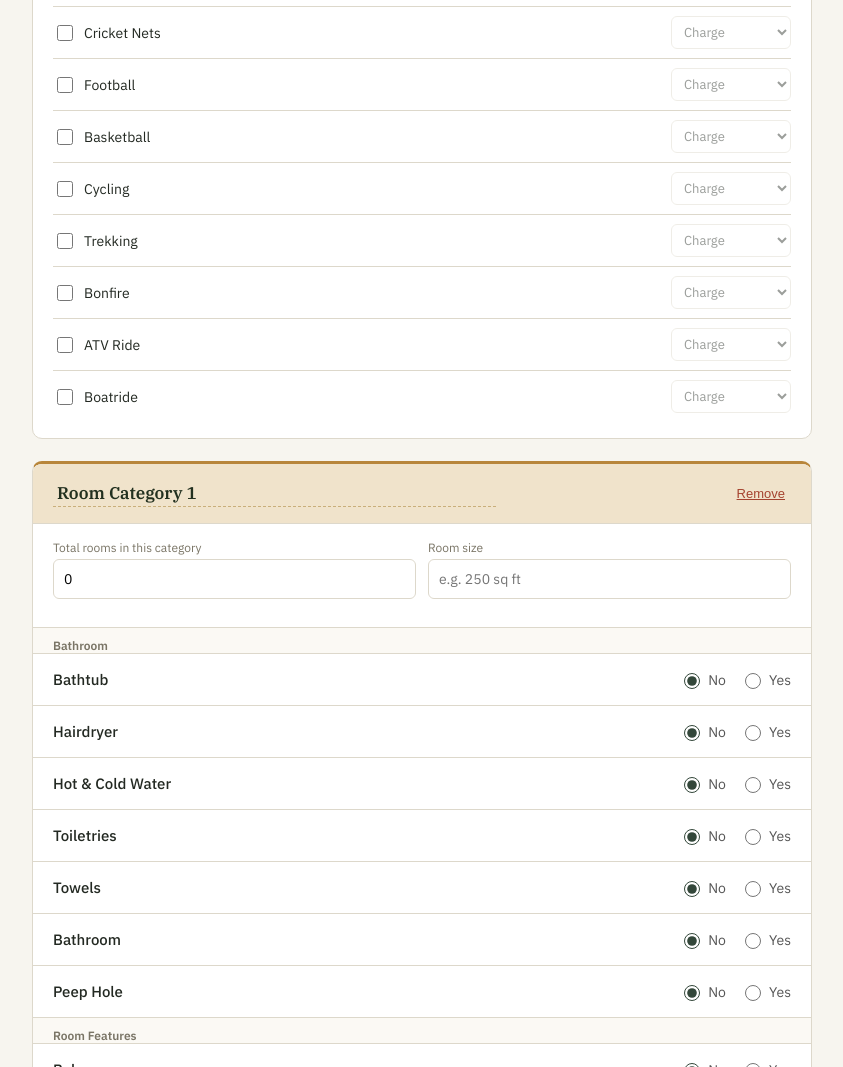
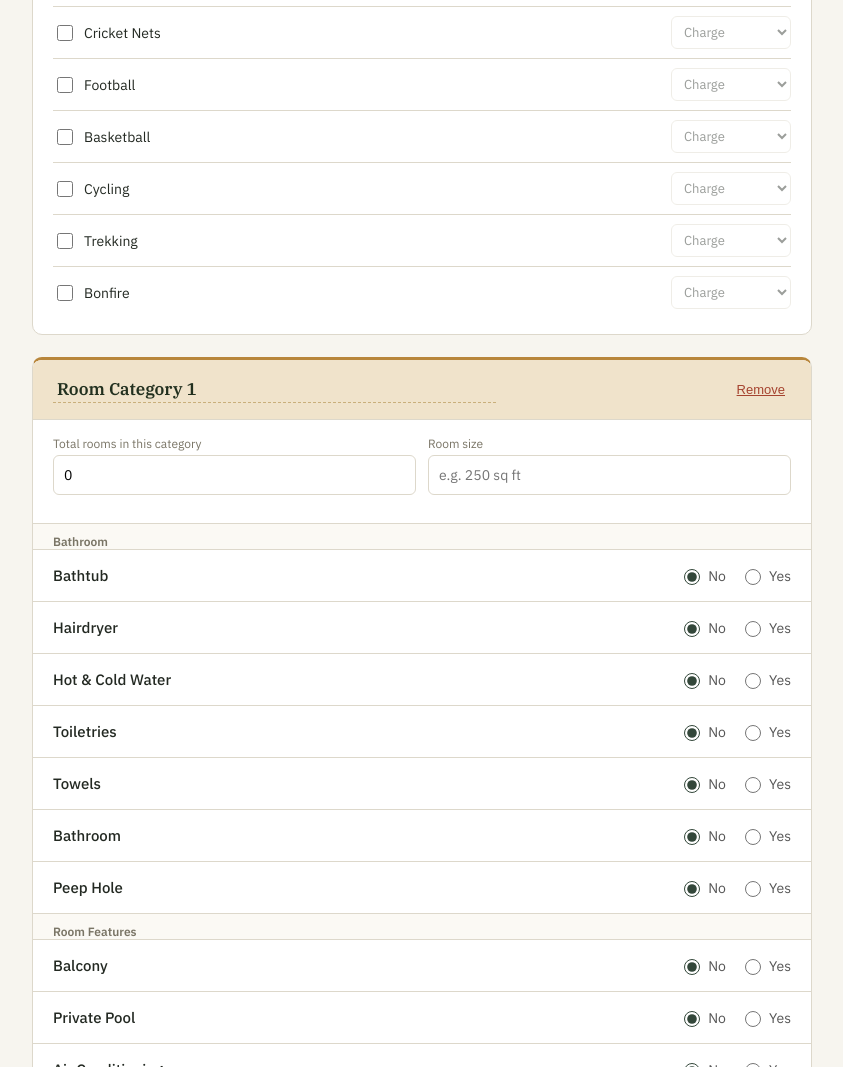
Before and after one commit to sreejithp-dotcom/Amenities, a plain HTML site: page index.html in a window 1280 px wide. Shown: the part 2648-3715 px from the top of the page, without its empty margins (218-1061 px from the left). Drawn offline with Linux system fonts and the light colour scheme.

Commit message:
Update index.html

```diff
--- a/index.html
+++ b/index.html
@@ -129,7 +129,7 @@
 // Paste your deployed Google Apps Script Web App URL below (see the companion
 // apps-script.gs file for the backend code and deployment steps).
 const CONFIG = {
-  formEndpoint: "https://script.google.com/macros/s/AKfycbzXMbE1xNIBXJH97VpslnTipHG5YBbz31QN1YfU2MHfR5ewbNKCHUgnQEBGV_VlB9hV/exec"
+  formEndpoint: "https://script.google.com/macros/s/AKfycbz1SBQN9j9ZsPkngl3sNVSXEsIf46oxmPvxr5O_aooNkwgQw1ixxk-QYFggwH4573hz/exec"
 };
 
 // ---------- DATA MODEL ----------
@@ -171,7 +171,7 @@ const HOTEL_SECTIONS = [
     },
     {id:'conference_room', label:'Conference Room',
       textFields:[{id:'capacity',label:'Seating capacity',placeholder:'e.g. 40 pax'},{id:'size',label:'Size',placeholder:'e.g. 800 sq ft'}],
-      multiselect:{label:'Facilities available',opts:['Projector','Audio/Video system','Whiteboard','Catering','Wifi','Video conferencing','Stage','Podium']}
+      multiselect:{label:'Facilities available',opts:['Projector','Audio/Video system','Whiteboard','Catering','Wifi','Video conferencing']}
     },
   ]},
   { title:"Pet Essentials", items:[
@@ -179,7 +179,7 @@ const HOTEL_SECTIONS = [
   ]},
   { title:"Sports & Activities", items:[
     {id:'indoor_games', label:'Indoor Games', activityList:['Table Tennis','Billiards / Pool','Carrom','Chess','Board Games','Video Games / Gaming Zone']},
-    {id:'outdoor_games', label:'Outdoor Games', activityList:['Badminton','Volleyball','Cricket Nets','Football','Basketball','Cycling','Trekking','Bonfire','ATV Ride','Boatride']},
+    {id:'outdoor_games', label:'Outdoor Games', activityList:['Badminton','Volleyball','Cricket Nets','Football','Basketball','Cycling','Trekking','Bonfire']},
   ]},
 ];
 
```
